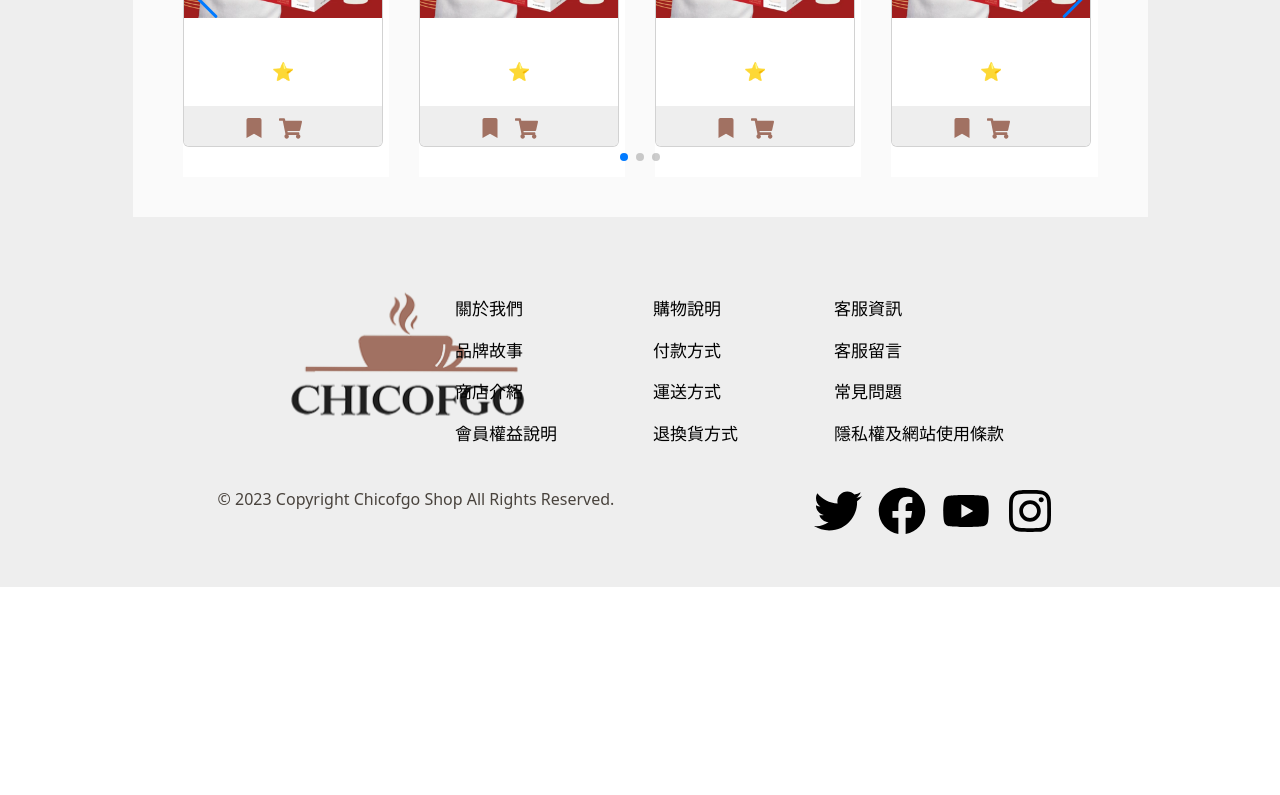
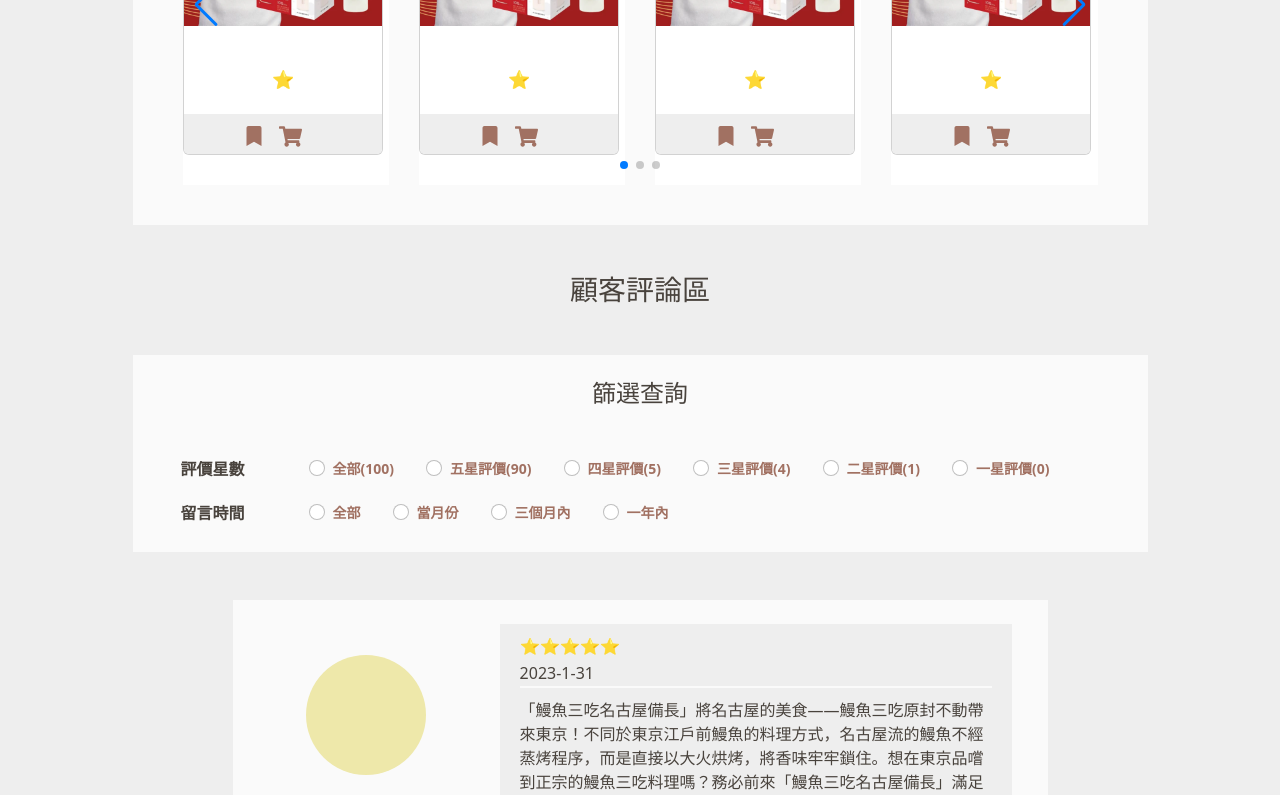
Before and after one commit to clothn0105700/Chicofgo-online-shopping, a React (Create React App) app in the folder Chicofgo_react_main/: page /products/product_detail/1 in a window 1280 px wide. Shown: the part 2000-2795 px from the top of the page. Before the commit the page ends 2587 px from the top, so only its background shows below. Built offline with nearby package versions, Linux system fonts and the light colour scheme.

Commit message:
01/31早上更新

```diff
--- a/Chicofgo_react_main/src/Config/ProductConfig.js
+++ b/Chicofgo_react_main/src/Config/ProductConfig.js
@@ -37,6 +37,22 @@ export const origins = [
   { id: 5, name: '義大利' },
   { id: 6, name: '台灣' },
   { id: 7, name: '日本' },
+];
+
+export const filterRating = [
+  { id: 1, name: '全部(100)' },
+  { id: 2, name: '五星評價(90)' },
+  { id: 3, name: '四星評價(5)' },
+  { id: 4, name: '三星評價(4)' },
+  { id: 5, name: '二星評價(1)' },
+  { id: 6, name: '一星評價(0)' },
+];
+
+export const filterYear = [
+  { id: 1, name: '全部' },
+  { id: 2, name: '當月份' },
+  { id: 3, name: '三個月內' },
+  { id: 4, name: '一年內' },
 ];
 
 export const cardInfo = [
--- /dev/null
+++ b/Chicofgo_react_main/src/Pages/Products/ProductDetail/Component/EvaluateArea.js
@@ -0,0 +1,62 @@
+import React from 'react';
+import styles from './EvaluateArea.module.scss';
+import Form from 'react-bootstrap/Form';
+import { filterRating } from '../../../../Config/ProductConfig';
+import { filterYear } from '../../../../Config/ProductConfig';
+
+const EvaluateArea = () => {
+  const { eva_contorl, filter_area, rating_area, year_area } = styles;
+  return (
+    <div className={`${eva_contorl}`}>
+      <div className={`${filter_area} d-flex flex-column align-items-center`}>
+        <h4 className="mb-5">篩選查詢</h4>
+        <div className={`${rating_area} form-check d-flex align-items-center`}>
+          評價星數
+          <Form className="mx-5">
+            {['radio'].map((type) => (
+              <div key={`inline-${type}`}>
+                {filterRating.map((rating) => {
+                  return (
+                    <Form.Check
+                      className="mx-3"
+                      inline
+                      label={rating.name}
+                      name="group1"
+                      type={type}
+                      id={`inline-${type}-1`}
+                    />
+                  );
+                })}
+              </div>
+            ))}
+          </Form>
+        </div>
+        <div
+          className={`${year_area} form-check d-flex align-items-center mt-3`}
+        >
+          留言時間
+          <Form className="mx-5">
+            {['radio'].map((type) => (
+              <div key={`inline-${type}`}>
+                {filterYear.map((year) => {
+                  return (
+                    <Form.Check
+                      className="mx-3"
+                      inline
+                      label={year.name}
+                      name="group2"
+                      type={type}
+                      id={`inline-${type}-1`}
+                    />
+                  );
+                })}
+              </div>
+            ))}
+          </Form>
+        </div>
+      </div>
+    </div>
+  );
+};
+
+export default EvaluateArea;
--- /dev/null
+++ b/Chicofgo_react_main/src/Pages/Products/ProductDetail/Component/EvaluateArea.module.scss
@@ -0,0 +1,35 @@
+.eva_contorl{
+    width: 100%;
+    height: auto;
+
+    .filter_area{
+        width: 100%;
+        height: auto;
+        background-color: rgb(250, 250, 250);
+        padding: 24px;
+
+        .rating_area{
+            width: 100%;
+            height: auto;
+            color:rgb(73, 67, 61) ;
+            font-weight: bold;
+
+            Form {
+                color: rgb(161, 113, 98);
+            }
+
+        }
+        .year_area{
+            width: 100%;
+            height: auto;
+            color:rgb(73, 67, 61) ;
+            font-weight: bold;
+
+            Form {
+                color: rgb(161, 113, 98);
+            }
+        }
+    }
+
+
+}
--- /dev/null
+++ b/Chicofgo_react_main/src/Pages/Products/ProductDetail/Component/MessageArea.js
@@ -0,0 +1,45 @@
+import React from 'react';
+import styles from './MessageArea.module.scss';
+
+const MessageArea = () => {
+  const {
+    message_control,
+    message_box,
+    member_pic,
+    message_info,
+    main_pic,
+    member_name,
+    message_rating,
+    message_time,
+    speak,
+  } = styles;
+  return (
+    <div className={`${message_control}`}>
+      <div className={`${message_box} d-flex`}>
+        <div className={`${member_pic} d-flex align-items-center flex-column`}>
+          <div className={`${main_pic}`}></div>
+          <div className={`${member_name} mt-3`}>123</div>
+        </div>
+        <div className={`${message_info} d-flex  flex-column`}>
+          <div className={`${message_rating} d-flex `}>
+            <p>⭐</p>
+            <p>⭐</p>
+            <p>⭐</p>
+            <p>⭐</p>
+            <p>⭐</p>
+          </div>
+          <div className={`${message_time}`}>
+            <p>2023-1-31</p>
+          </div>
+          <div className={`${speak}`}>
+            <p>
+              「鰻魚三吃名古屋備長」將名古屋的美食——鰻魚三吃原封不動帶來東京！不同於東京江戶前鰻魚的料理方式，名古屋流的鰻魚不經蒸烤程序，而是直接以大火烘烤，將香味牢牢鎖住。想在東京品嚐到正宗的鰻魚三吃料理嗎？務必前來「鰻魚三吃名古屋備長」滿足您的味蕾。
+            </p>
+          </div>
+        </div>
+      </div>
+    </div>
+  );
+};
+
+export default MessageArea;
--- /dev/null
+++ b/Chicofgo_react_main/src/Pages/Products/ProductDetail/Component/MessageArea.module.scss
@@ -0,0 +1,52 @@
+.message_control {
+    width: 100%;
+    height:auto;
+    background-color: rgb(238, 238, 238);
+    padding: 0 100px 0 100px;
+
+    .message_box{
+        width: 100%;
+        height: 250px;
+        background-color: rgb(250, 250, 250);
+        padding: 24px 36px 24px 0;
+
+        .member_pic{
+            width: 300px;
+            height: 100%;
+
+            background-color: rgb(250, 250, 250);
+            padding-top: 4%;
+
+            .main_pic{
+                width: 120px;
+                height: 120px;
+                border-radius: 50%;
+                background-color: palegoldenrod;
+            }
+        }
+
+        .message_info{
+            width: 570px;
+            height: 100%;
+            padding: 10px 20px;
+            background-color: rgb(238, 238, 238);
+
+            .message_rating{
+                height: 27px;
+            }
+
+            .message_time{
+                height: 27px;
+                border-bottom: 2px solid rgb(250, 250, 250);
+            }
+
+            .speak{
+                width: 100%;
+                height: 100%;
+                padding: 10px 0;
+
+                word-wrap: break-word;
+            }
+        }
+    }
+}
--- a/Chicofgo_react_main/src/Pages/Products/ProductDetail/Component/OrtherSwiper.js
+++ b/Chicofgo_react_main/src/Pages/Products/ProductDetail/Component/OrtherSwiper.js
@@ -18,10 +18,8 @@ import { Pagination, Navigation } from 'swiper';
 const OrtherWrap = () => {
   const { orther_swiper, title_contorl } = styles;
   return (
-    <div
-      className={`${orther_swiper} d-flex justify-content-center flex-column`}
-    >
-      <h3 className={`${title_contorl}`}>其他商品</h3>
+    <div className={`${orther_swiper} d-flex  flex-column align-items-center`}>
+      <h3 className={`${title_contorl} mb-3`}>其他商品</h3>
       <Swiper
         slidesPerView={4}
         spaceBetween={30}
--- a/Chicofgo_react_main/src/Pages/Products/ProductDetail/Component/OtherSwiper.module.scss
+++ b/Chicofgo_react_main/src/Pages/Products/ProductDetail/Component/OtherSwiper.module.scss
@@ -7,6 +7,6 @@
     padding-bottom: 40px;
     background-color: rgb(250, 250, 250);
     .title_contorl{
-        margin-left: 42%;
+        // margin-left: 42%;
     }
 }
--- a/Chicofgo_react_main/src/Pages/Products/ProductDetail/Component/ProductInfo.js
+++ b/Chicofgo_react_main/src/Pages/Products/ProductDetail/Component/ProductInfo.js
@@ -15,13 +15,20 @@ const Productinfo = (props) => {
     collect_cart,
     btn_collect,
     btn_cart,
+    title_box,
+    content_box,
   } = styles;
 
   return (
     <div>
       <div className={`${info_contorl} d-flex flex-column`}>
-        <h3>{title}</h3>
-        <p className="mt-2">{content}</p>
+        <div className={`${title_box}`}>
+          <h3>{title}</h3>
+        </div>
+        <div className={`${content_box}`}>
+          <p className="mt-2">{content}</p>
+        </div>
+
         <h4 className="d-flex mt-2">
           價格:<div className="mx-3">{price}</div>
         </h4>
--- a/Chicofgo_react_main/src/Pages/Products/ProductDetail/Component/ProductInfo.module.scss
+++ b/Chicofgo_react_main/src/Pages/Products/ProductDetail/Component/ProductInfo.module.scss
@@ -3,6 +3,18 @@ p, h3, h4 {
 }
 .spe_text {
     font-size: 13px;
+}
+
+.title_box{
+    width: 100%;
+    height: 150px;
+
+}
+
+.content_box{
+    width: 100%;
+    height: 150px;
+
 }
 .minus_style{
     width: 36px;
--- a/Chicofgo_react_main/src/Pages/Products/ProductDetail/ProductDetail.module.scss
+++ b/Chicofgo_react_main/src/Pages/Products/ProductDetail/ProductDetail.module.scss
@@ -51,3 +51,8 @@
     width: 100%;
     height: auto;
 }
+
+.evaluate_area{
+    width: 100%;
+    height: auto;
+}
--- a/Chicofgo_react_main/src/Pages/Products/ProductDetail/ProductDetailPage.js
+++ b/Chicofgo_react_main/src/Pages/Products/ProductDetail/ProductDetailPage.js
@@ -10,6 +10,8 @@ import PicRender from './Component/PicRender';
 import ProductInfo from './Component/ProductInfo';
 import Specification from './Component/Specification';
 import OrtherWrap from './Component/OrtherSwiper';
+import EvaluateArea from './Component/EvaluateArea';
+import MessageArea from './Component/MessageArea';
 
 const ProductDetail = () => {
   const [productsCount, setProductsCount] = useState(1);
@@ -27,6 +29,7 @@ const ProductDetail = () => {
     test,
     specification_box,
     orther_product,
+    evaluate_area,
   } = styles;
 
   const [detail, setDetail] = useState({});
@@ -83,6 +86,24 @@ const ProductDetail = () => {
             <br />
             <OrtherWrap />
           </div>
+          <div
+            className={`${evaluate_area} d-flex flex-column align-items-center `}
+          >
+            <h3 className="my-5">顧客評論區</h3>
+            <EvaluateArea />
+          </div>
+          <br />
+          <br />
+          <MessageArea />
+          <br />
+          <br />
+          <MessageArea />
+          <br />
+          <br />
+          <MessageArea />
+          <br />
+          <br />
+          <MessageArea />
         </div>
       </div>
     </div>
```
Also changed, not shown: 1 other file (tests, documents, lock files or other folders).
